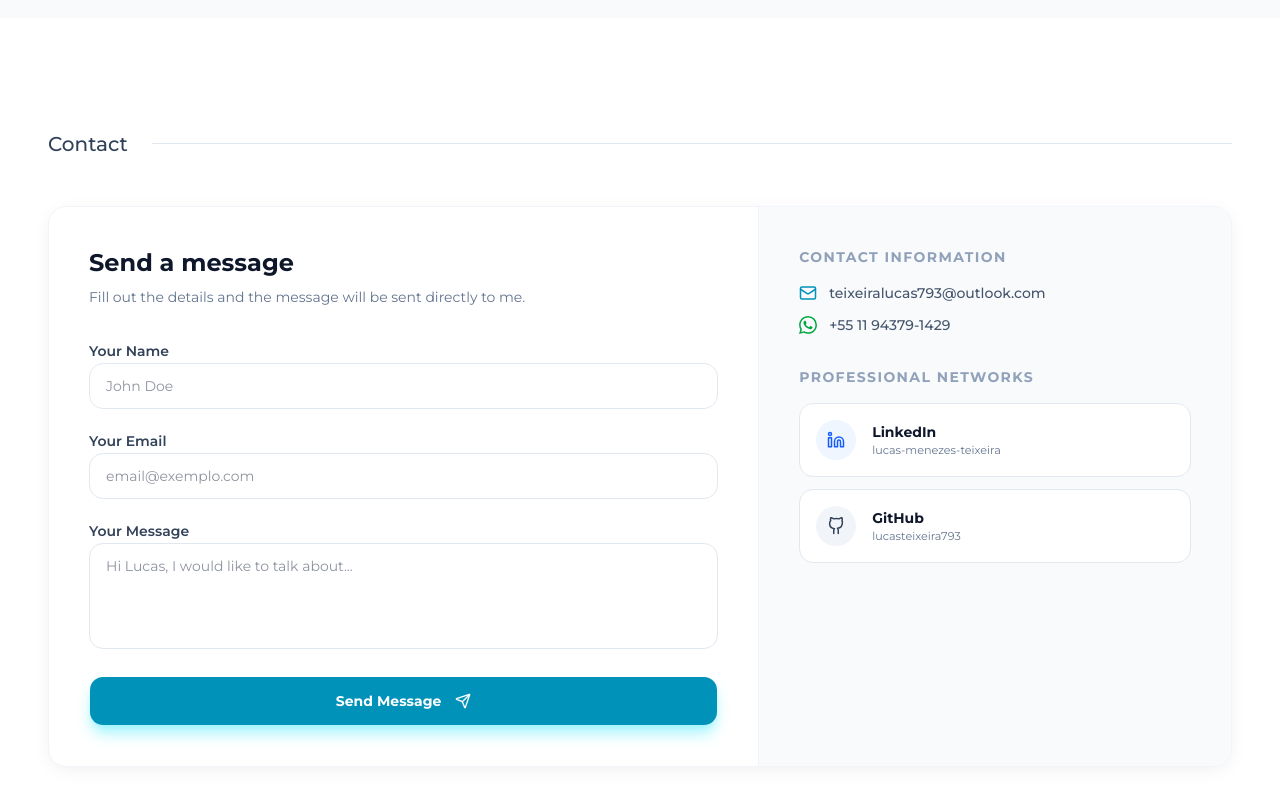
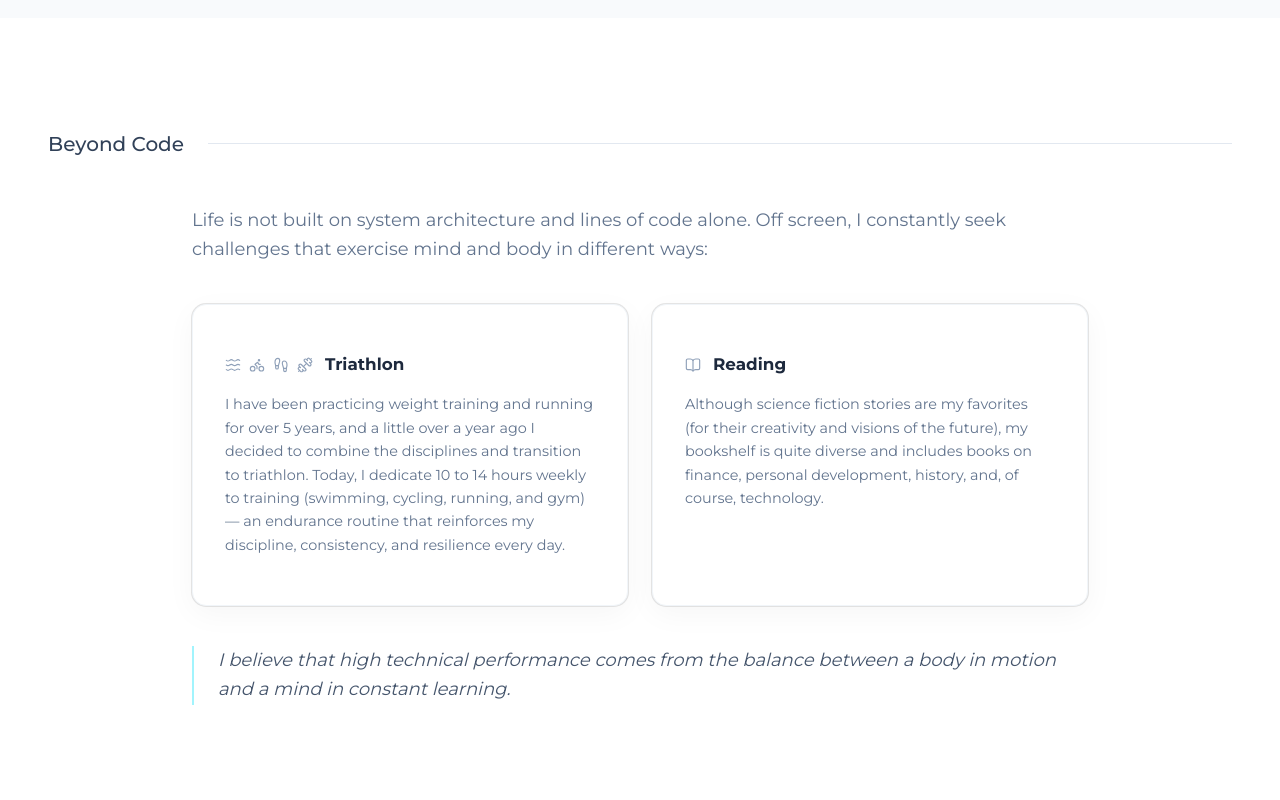
Before and after one commit to LucasTeixeira793/resume, a Next.js app: page / in a window 1280 px wide. Shown: the part 5680-6480 px from the top of the page. Built offline with nearby package versions, Linux system fonts and the light colour scheme.

Commit message:
feat: sobre mim

```diff
--- a/src/components/resume-page.jsx
+++ b/src/components/resume-page.jsx
@@ -14,7 +14,8 @@ import {
   Layers, BrainCircuit, MessageCircle, GitMerge,
   GraduationCap, Book, X, ChevronRight, ExternalLink,
   ShieldCheck, Bot, Activity, Rocket, FolderCode,
-  Mail, Send, Loader2, Check
+  Mail, Send, Loader2, Check,
+  Waves, Bike, Footprints, Dumbbell, BookOpen
 } from 'lucide-react';
 
 // Ícones manuais para substituir os que foram removidos da biblioteca Lucide
@@ -79,6 +80,12 @@ const getProjectIcon = (projectName) => {
     'Semstress ABC': Layers
   };
   return icons[projectName] || FolderCode;
+};
+
+const ABOUT_INTEREST_ICONS = {
+  Triathlon: [Waves, Bike, Footprints, Dumbbell],
+  Leitura: [BookOpen],
+  Reading: [BookOpen],
 };
 
 export function ResumePage({ lang }) {
@@ -513,6 +520,69 @@ export function ResumePage({ lang }) {
           </div>
         </section>
 
+        {/* ALÉM DO CÓDIGO */}
+        {data.about && (
+          <section id="sobre" className="w-full bg-white py-20 md:py-28 scroll-mt-16">
+            <div className="max-w-[1400px] mx-auto px-6 md:px-12">
+              <div className="flex items-center gap-6 mb-12">
+                <h2 className="text-xl font-medium text-slate-700 whitespace-nowrap">
+                  {data.about.title}
+                </h2>
+                <div className="h-[1px] bg-slate-200 flex-1"></div>
+              </div>
+
+              <motion.div
+                initial={{ opacity: 0, y: 20 }}
+                whileInView={{ opacity: 1, y: 0 }}
+                viewport={{ once: true }}
+                transition={{ duration: 0.5 }}
+                className="max-w-4xl mx-auto space-y-10"
+              >
+                <p className="text-slate-500 text-base md:text-lg leading-relaxed">
+                  {data.about.intro}
+                </p>
+
+                <div className="grid grid-cols-1 md:grid-cols-2 gap-6">
+                  {data.about.interests.map((interest, index) => {
+                    const icons = ABOUT_INTEREST_ICONS[interest.title] || [BookOpen];
+                    return (
+                      <motion.div
+                        key={index}
+                        initial={{ opacity: 0, y: 20 }}
+                        whileInView={{ opacity: 1, y: 0 }}
+                        viewport={{ once: true }}
+                        transition={{ duration: 0.5, delay: index * 0.1 }}
+                      >
+                        <Card className="border border-slate-100 shadow-[0_8px_30px_rgb(0,0,0,0.04)] bg-white hover:shadow-[0_8px_30px_rgb(0,0,0,0.08)] transition-all duration-300 h-full">
+                          <CardContent className="p-8">
+                            <div className="flex items-center gap-3 mb-4">
+                              <div className="flex items-center gap-2 text-slate-400">
+                                {icons.map((Icon, i) => (
+                                  <Icon key={i} size={16} strokeWidth={1.75} />
+                                ))}
+                              </div>
+                              <h3 className="text-[1.05rem] font-bold text-slate-800">
+                                {interest.title}
+                              </h3>
+                            </div>
+                            <p className="text-slate-500 text-[0.9rem] leading-relaxed">
+                              {interest.text}
+                            </p>
+                          </CardContent>
+                        </Card>
+                      </motion.div>
+                    );
+                  })}
+                </div>
+
+                <p className="text-slate-600 text-base md:text-lg leading-relaxed italic border-l-2 border-cyan-200 pl-6">
+                  {data.about.closing}
+                </p>
+              </motion.div>
+            </div>
+          </section>
+        )}
+
         {/* CONTATO */}
         <section id="contato" className="w-full bg-white py-20 md:py-28 scroll-mt-16">
           <div className="max-w-[1400px] mx-auto px-6 md:px-12">
--- a/src/data/en.js
+++ b/src/data/en.js
@@ -134,5 +134,20 @@ export const en = {
       details:  'SemStress ABC was developed to simplify the search for seamstresses, thrift stores, and small local businesses, helping connect consumers with nearby service providers and vendors. The platform promotes affordable products and services while increasing the visibility of local entrepreneurs. Built using PHP, MySQL, and Bootstrap, the solution delivers a simple, responsive, and user-friendly web experience.',
       techs: ['Bootstrap', 'PHP', 'MySQL']
     }
-  ]
+  ],
+  about: {
+    title: 'Beyond Code',
+    intro: 'Life is not built on system architecture and lines of code alone. Off screen, I constantly seek challenges that exercise mind and body in different ways:',
+    interests: [
+      {
+        title: 'Triathlon',
+        text: 'I have been practicing weight training and running for over 5 years, and a little over a year ago I decided to combine the disciplines and transition to triathlon. Today, I dedicate 10 to 14 hours weekly to training (swimming, cycling, running, and gym) — an endurance routine that reinforces my discipline, consistency, and resilience every day.',
+      },
+      {
+        title: 'Reading',
+        text: 'Although science fiction stories are my favorites (for their creativity and visions of the future), my bookshelf is quite diverse and includes books on finance, personal development, history, and, of course, technology.',
+      },
+    ],
+    closing: 'I believe that high technical performance comes from the balance between a body in motion and a mind in constant learning.',
+  },
 };
--- a/src/data/pt-BR.js
+++ b/src/data/pt-BR.js
@@ -133,5 +133,20 @@ export const ptBR = {
       details:  'SemStress ABC foi desenvolvida com o objetivo de facilitar a busca por costureiras, bazares e pequenos comerciantes da região, aproximando consumidores de fornecedores locais. A plataforma permite que usuários encontrem produtos e serviços mais acessíveis, ao mesmo tempo em que contribui para a visibilidade e fortalecimento dos negócios locais. O sistema foi desenvolvido utilizando PHP, MySQL e Bootstrap, oferecendo uma interface web simples, responsiva e de fácil utilização.',
       techs: ['Bootstrap', 'PHP', 'MySQL']
     }
-  ]
+  ],
+  about: {
+    title: 'Além do Código',
+    intro: 'Nem só de arquitetura de sistemas e linhas de código se faz o dia a dia. Fora das telas, busco constantemente desafios que exercitem a mente e o corpo de formas diferentes:',
+    interests: [
+      {
+        title: 'Triathlon',
+        text: 'Pratico musculação e corrida há mais de 5 anos, e há pouco mais de um ano decidi unir as modalidades e migrar para o triathlon. Hoje, dedico de 10 a 14 horas semanais aos treinos (natação, ciclismo, corrida e academia) — uma rotina de endurance que reforça diariamente minha disciplina, consistência e resiliência.',
+      },
+      {
+        title: 'Leitura',
+        text: 'Embora as histórias de ficção científica sejam minhas favoritas (pela criatividade e visões de futuro), minha estante é bem diversa e inclui livros de finanças, desenvolvimento pessoal, história e, claro, tecnologia.',
+      },
+    ],
+    closing: 'Acredito que a alta performance técnica nasce do equilíbrio entre um corpo em movimento e uma mente em constante aprendizado.',
+  },
 };
```
